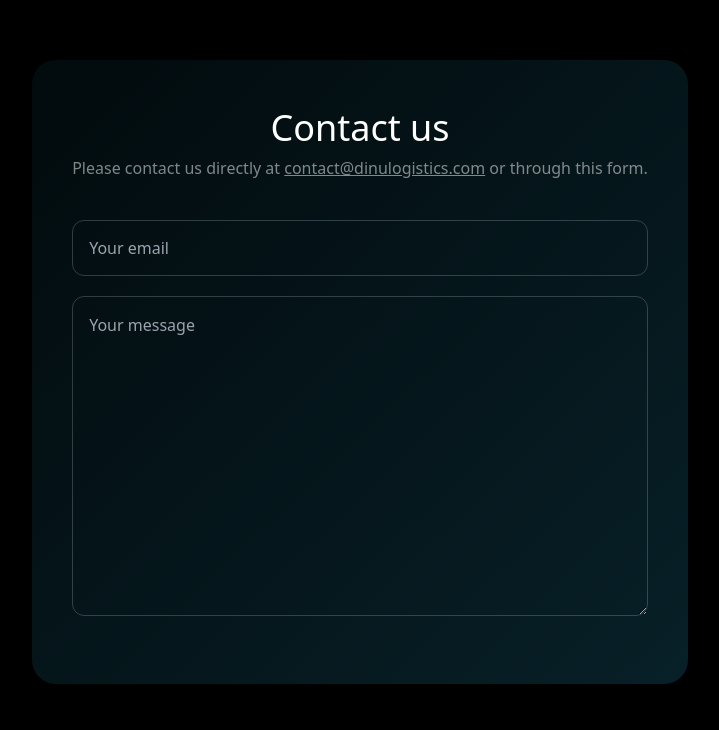
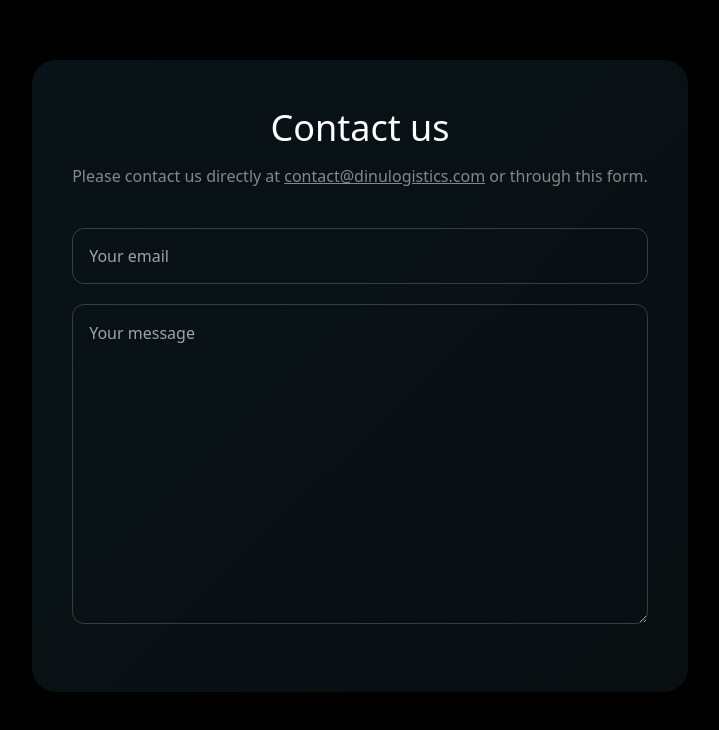
Before and after one commit to lilianmt/dinulogistics, a Next.js app: page / in a window 1280 px wide. Shown: the part 1320-2050 px from the top of the page, without its empty margins (280-999 px from the left). Built offline with nearby package versions, Linux system fonts and the light colour scheme.

Commit message:
removed background beams, optimized page perfomance

```diff
--- a/components/Contact.tsx
+++ b/components/Contact.tsx
@@ -4,7 +4,6 @@ import React from 'react';
 import SectionHeading from './ui/SectionHeading';
 import { motion } from 'framer-motion';
 import { useSectionInView } from '@/lib/hooks';
-import { BackgroundBeams } from './ui/background-beams';
 
 export default function Contact() {
   const { ref } = useSectionInView('Contact');
@@ -28,13 +27,13 @@ export default function Contact() {
       }}
     >
       <motion.div>
-        <motion.div className="relative px-10 py-12 z-[100] flex flex-col bg-gradient-to-br from-prime-500/5 to-prime-600/20 backdrop-blur-[3px] rounded-3xl">
+        <motion.div className="relative px-10 py-12 z-[100] flex flex-col bg-gradient-to-br from-prime-800/25 to-prime-900/35 backdrop-blur-[3px] rounded-3xl">
           <SectionHeading>
             <motion.span className="text-4xl font-light">
               Contact us
             </motion.span>
           </SectionHeading>
-          <p className="text-white/50 -mt-6">
+          <p className="text-white/50 -mt-4">
             Please contact us directly at{' '}
             <a className="underline" href="mailto:contact@dinulogistics.com">
               contact@dinulogistics.com
@@ -72,7 +71,6 @@ export default function Contact() {
             />
           </form>
         </motion.div>
-        <BackgroundBeams />
       </motion.div>
     </motion.section>
   );
--- a/components/Hero.tsx
+++ b/components/Hero.tsx
@@ -118,7 +118,7 @@ const Hero = () => {
             delay: 0.4,
             ease: easeInOut,
           }}
-          className="group relative flex items-center justify-center h-[4rem] w-[12rem] gap-2 bg-transparent outline-none rounded-2xl border border-white/75 font-normal text-lg text-white tracking-wider backdrop-blur-sm transition-all hover:text-prime-200 hover:backdrop-blur-lg  hover:rounded-3xl ] hover:shadow-lg hover:shadow-prime-600/[0.3]  active:rounded-3xl will-change-transform origin-center;"
+          className="group relative flex items-center justify-center h-[4rem] w-[12rem] gap-2 bg-transparent outline-none rounded-2xl border border-white/75 font-normal text-lg text-white tracking-wider backdrop-blur-sm transition-all hover:text-prime-200 hover:backdrop-blur-md  hover:rounded-3xl hover:shadow-lg hover:shadow-prime-600/[0.3]  active:rounded-3xl will-change-transform origin-center;"
           style={{ backfaceVisibility: 'hidden' }}
         >
           <motion.span className="absolute inset-0 overflow-hidden rounded-xl">
--- a/components/Navbar.tsx
+++ b/components/Navbar.tsx
@@ -312,7 +312,7 @@ export default function Navbar() {
                 </Link>
               ))}
             <motion.button
-              className="group relative flex items-center justify-center mt-12 mb-6 py-4 px-6 gap-2 bg-transparent outline-none rounded-2xl border border-white/75 font-normal text-lg text-white tracking-wider backdrop-blur-sm transition-all ease-out duration-300 hover:text-prime-200 hover:border-white/75 hover:rounded-3xl hover:shadow-lg hover:shadow-white/[0.2]  active:rounded-3xl will-change-transform origin-center;"
+              className="group relative flex items-center justify-center mt-12 mb-6 py-4 px-6 gap-2 bg-transparent outline-none rounded-2xl border border-white/75 font-normal text-lg text-white tracking-wider backdrop-blur-sm transition-all ease-out duration-300 hover:text-prime-200 hover:border-white/ hover:rounded-3xl hover:shadow-lg hover:shadow-prime-600/[0.3]  active:rounded-3xl will-change-transform origin-center;"
               style={{ backfaceVisibility: 'hidden' }}
             >
               <motion.span className="absolute inset-0 overflow-hidden rounded-xl">
--- a/components/ui/background-beams.tsx
+++ b/components/ui/background-beams.tsx
@@ -106,7 +106,7 @@ export const BackgroundBeams = React.memo(
                   y2: ['0%', `${93 + Math.random() * 8}%`],
                 }}
                 transition={{
-                  duration: Math.random() * 50 + 20,
+                  duration: Math.random() * 5 + 5,
                   ease: 'easeInOut',
                   repeat: Infinity,
                 }}
```
